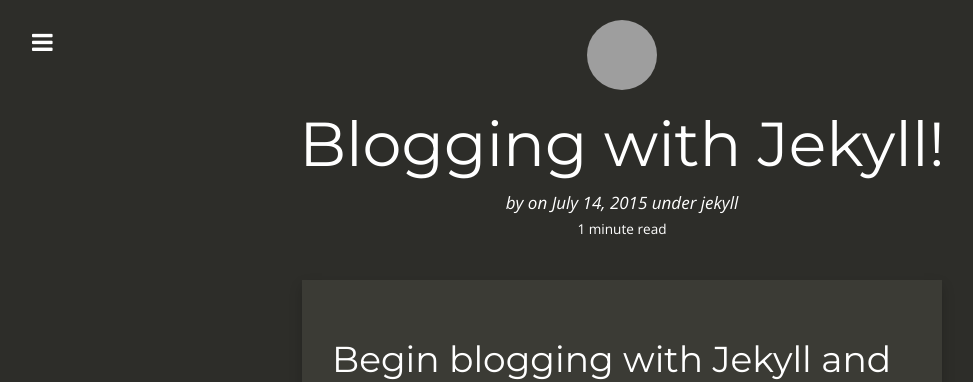
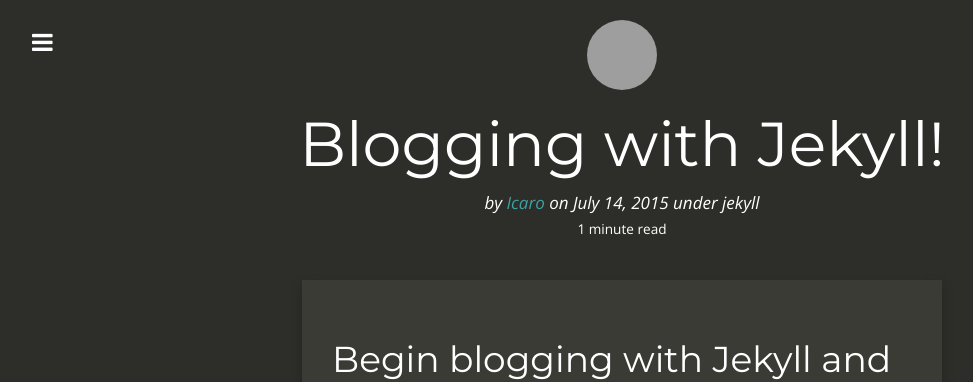
Before and after one commit to icarcal/blog, a Jekyll site: the page built from _posts/2015-07-14-blogging-with-jekyll.md, in a window 1280 px wide and 900 px high. Shown: the top 382 px of the window, without its empty margins (18-991 px from the left). Built offline with Jekyll 4.4.1, drawn with Linux system fonts in a browser that asks for light colours; nearby versions of some CDN libraries; Markdown is read by kramdown in place of the engine named in the settings; grey boxes are pictures that could not be loaded.

Commit message:
fix: link to post author, author on post

```diff
--- a/_layouts/post.html
+++ b/_layouts/post.html
@@ -29,15 +29,15 @@ layout: default
         <small><i>
           by
           <span itemprop="author">
-            {% if site.google_plus_link %}
-              <a rel="author" href="{{ site.google_plus_link }}">
+            {% if site.github_username %}
+              <a rel="author" href="https://github.com/{{ site.github_username }}">
             {% endif %}
             {% if page.author %}
             <span itemprop="author" itemscope itemtype="http://schema.org/Person">
               <span itemprop="name">{{ page.author }}</span>
             </span>
             {% endif %}
-            {% if site.google_plus_link %}
+            {% if site.github_username %}
               </a>
             {% endif %}
           </span>
--- a/_posts/2015-07-14-blogging-with-jekyll.md
+++ b/_posts/2015-07-14-blogging-with-jekyll.md
@@ -6,6 +6,7 @@ categories: jekyll beginner
 thumbnail: gravatar
 tags:
  - jekyll
+author: Icaro
 ---
 
 ## Begin blogging with Jekyll and GitHub
```
